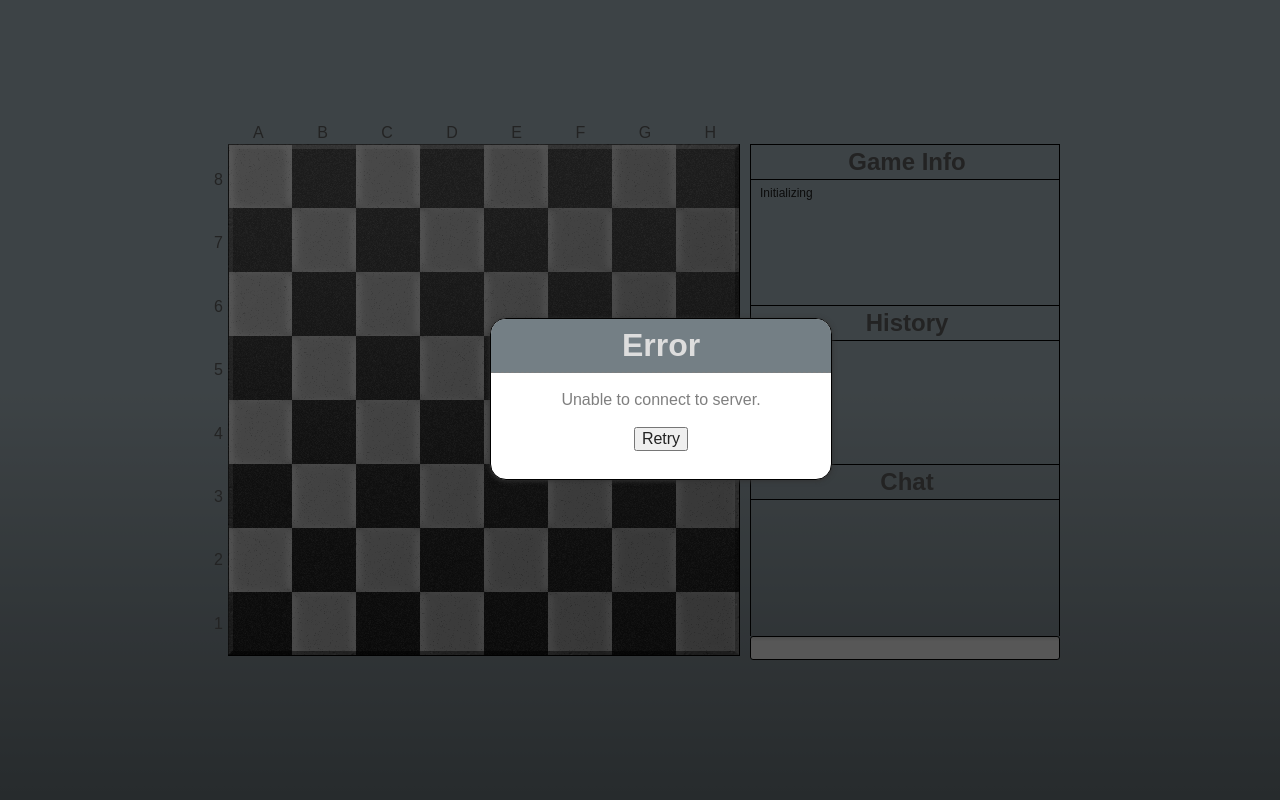
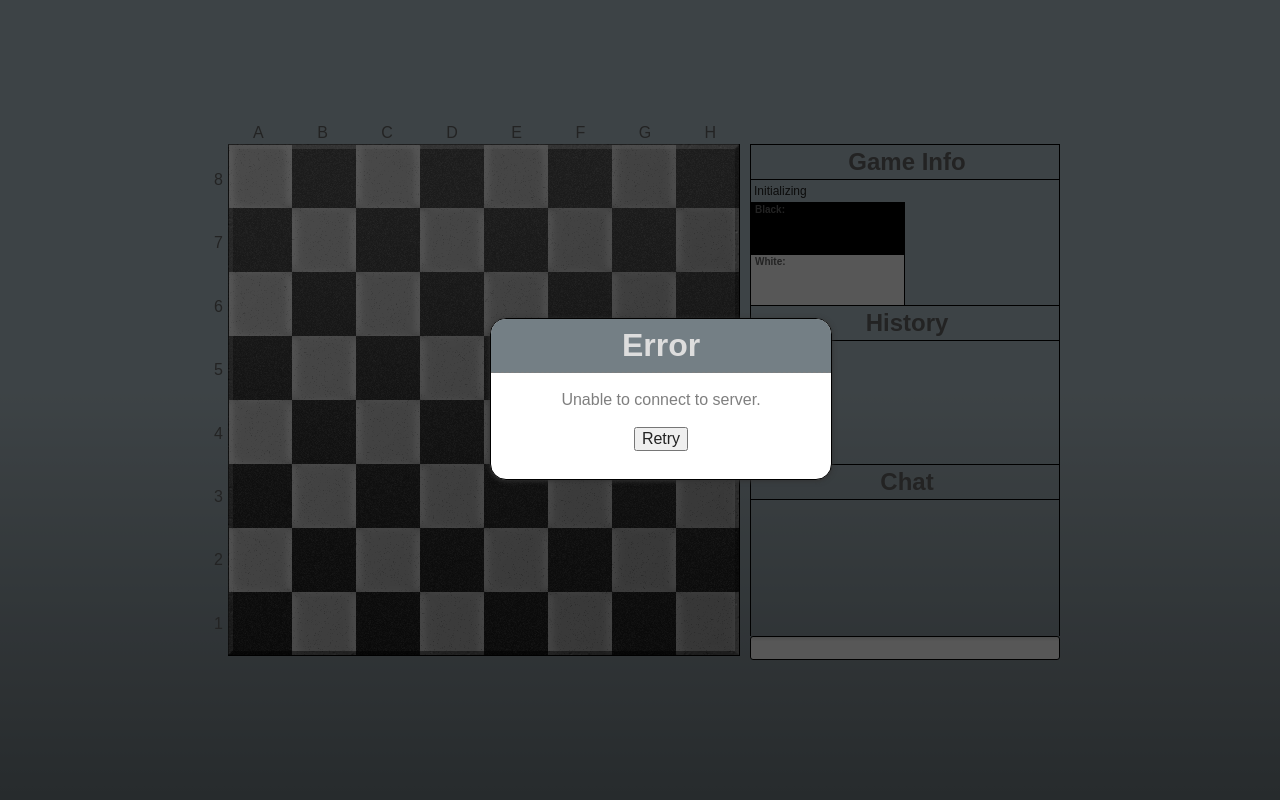
Before and after one commit to AlexanderHerlan/nodechess, a PHP site: page / in a window 1280 px wide. Run offline with PHP 8.4, Linux system fonts and the light colour scheme; some libraries are stand-ins or nearby versions.

Commit message:
Added more Game Info interface with current players and spectators listed.

```diff
--- a/css/style.css
+++ b/css/style.css
@@ -330,6 +330,9 @@ li,ul {
   top: 0px;
   left: 0px;
 }
+#chesspiece_canvas:active, #chesspiece_canvas:focus {
+    cursor: none;
+}
 
 #legend {
   z-index: 1;
@@ -374,6 +377,15 @@ li,ul {
   color: #666666;
   text-align: center;
 }
+#chesssidebar h3 {
+  padding: 0px;
+  margin: 0px;
+  color: #666666;
+  font-size: 18px;
+  border-top-style: solid;
+  border-top-width: 1px;
+  border-top-color: #000000;
+}
 
 #chessinfo {
   position: absolute;
@@ -383,17 +395,74 @@ li,ul {
   margin-top: 0px;
 }
 #chessinfo_pane {
-  width: 300px;
+  width: 308px;
   height: 126px;
   margin-left: 10px;
-  padding-left: 4px;
-  padding-right: 4px;
   border-left-style: solid;
   border-left-width: 1px;
   border-left-color: #000000;
   border-right-style: solid;
   border-right-width: 1px;
   border-right-color: #000000;
+}
+#chessinfo_pane h3 {
+  padding: 0px;
+  margin: 0px;
+}
+#spectators_list {
+  float:right;
+  width: 154px;
+  height: 104px;
+}
+#spectators_list h3 {
+  padding-left: 4px;
+  font-size: 12px;
+  border-bottom-style: solid;
+  border-bottom-width: 1px;
+  border-bottom-color: #aaa;
+}
+#spectators_list div {
+  font-size: 12px;
+  padding-left: 4px;
+  border-bottom-style: solid;
+  border-bottom-width: 1px;
+  border-bottom-color: #aaa;
+}
+#players_list {
+  float: left;
+  width: 153px;
+  border-right-style: solid;
+  border-right-width: 1px;
+  border-right-color: #000000;
+}
+#players_list h3 {
+  padding-left: 4px;
+  font-size: 10px;
+}
+
+#player_black {
+  background-color: #000;
+  color: #fff;
+  height: 52px;
+}
+#player_black h3 {
+  padding-bottom: 4px;
+}
+#player_black div {
+  text-align: center;
+  font-weight: bold;
+}
+#player_white {
+  background-color: #fff;
+  color: #000;
+  height: 52px;
+}
+#player_white  h3 {
+  padding-bottom: 4px;
+}
+#player_white div {
+  text-align: center;
+  font-weight: bold;
 }
 #chesshistory {
   position: absolute;
@@ -455,7 +524,7 @@ li,ul {
   padding: 4px;
 }
 #current_player_status {
-  padding: 5px;
+  padding: 3px;
   width: 300px;
   font-size: 12px;
 }
--- a/index.php
+++ b/index.php
@@ -80,7 +80,16 @@ $route = new routing();
 						<h2>Game Info</h2>
 						<div id="chessinfo_pane">
 							<div id="current_player_status">Initializing</div>
-							<div id="players_list"></div>
+							<div id="players_list">
+								<div id="player_black">
+									<h3>Black:</h3>
+									<div class="name_black"></div>
+								</div>
+								<div id="player_white">
+									<h3>White:</h3>
+									<div class="name_white"></div>
+								</div>
+							</div>
 							<div id="spectators_list"></div>
 						</div>
 					</div>
--- a/js/main.js
+++ b/js/main.js
@@ -66,6 +66,23 @@ function init() {
         status.text('Initializing...');
     });
 
+    socket.on('namecheck', function(data) {
+        if(!data.error) {
+            if (myName === false) {
+                myName = data.player_name;
+            }
+            $.cookie("player_name", data.player_name, { expires: 1 });
+            $('#msg_box').animate({'top':'-50%'},400,function(){
+                input.removeAttr('disabled');
+                $('#overlay').fadeOut('fast');
+                socket.emit('userconfig', {player_name: data.player_name, player_select: data.player_select});
+            });
+        } else {
+            $('#player_name_error').html('(' + data.error + ')');
+            $("input[name=player_select]").attr("checked", false);
+        }
+    });
+
     socket.on('userdrag', function (mouse) {
         chesspiece_stage.children[mouse.p].x = mouse.x - 32;
         chesspiece_stage.children[mouse.p].y = mouse.y - 32;
@@ -74,25 +91,40 @@ function init() {
 
     socket.on('clientlist', function (clientlist) {
         console.log('ClientList recieved');
-        if($('#name_white')) {
+        if($('.name_white')) {
             if(clientlist.white) {
-                 $('#name_white').html(clientlist.white);
+                 $('.name_white').html(clientlist.white);
                  $('#player_w').attr('disabled',true);
             } else {
-                 $('#name_white').text("<empty>");
+                 $('.name_white').text("<empty>");
                  $('#player_w').attr('disabled',false);
             }
         }
 
-        if($('#name_black')) {
+        if($('.name_black')) {
             if(clientlist.black) {
-                $('#name_black').html(clientlist.black);
+                $('.name_black').html(clientlist.black);
                 $('#player_b').attr('disabled',true);
             } else {
-                $('#name_black').text("<empty>");
+                $('.name_black').text("<empty>");
                 $('#player_b').attr('disabled',false);
             }
         }
+        console.log(clientlist.user_list);
+        var buddy_list = '<h3>Spectators:</h3> ';
+        if(clientlist.user_list.length != undefined) {
+            for(var i = 0; i < clientlist.user_list.length; i++) {
+                if(clientlist.user_list[i] != clientlist.white && clientlist.user_list[i] != clientlist.black) {
+                    buddy_list = buddy_list + "<div>" + clientlist.user_list[i] + "</div>";
+                }
+            }
+        }
+
+        $('#spectators_list').html(buddy_list);
+        if(clientlist.white == undefined) { clientlist.white = '&lt;empty&gt;'; }
+        if(clientlist.black == undefined) { clientlist.black = '&lt;empty&gt;'; }
+        $('.name_black').html(clientlist.black);
+        $('.name_black').html(clientlist.black);
 
         console.log("Connected to Chess server.");
     });
@@ -110,7 +142,7 @@ function init() {
                                                           + data.name + '</span>');
             input.removeAttr('disabled').focus();
         } else {
-
+            $('#player_name_error').html("(" + data.error + ")");
         }
 
         //player_start();
@@ -267,8 +299,8 @@ function init() {
         $('#msg_box_body').html('<form id="frm_player_details"> <p>Choose a name:</p>' +
                 '<input type="text" id="player_name"><div id="player_name_error"></div>' +
                 '<div id="color_select">' +
-                '<label for="player_w"><input type="radio" name="player_select" id="player_w" value="white"><span id="name_white" class="white_king player_select_piece">&lt;empty&gt;</span></label>' +
-                '<label for="player_b"><input type="radio" name="player_select" id="player_b" value="black"><span id="name_black" class="black_king player_select_piece">&lt;empty&gt;</span></label>' +
+                '<label for="player_w"><input type="radio" name="player_select" id="player_w" value="white"><span class="name_white white_king player_select_piece">&lt;empty&gt;</span></label>' +
+                '<label for="player_b"><input type="radio" name="player_select" id="player_b" value="black"><span class="name_black black_king player_select_piece">&lt;empty&gt;</span></label>' +
                 '<label for="player_s"><input type="radio" name="player_select" id="player_s" value="spectator"><span class="spectator player_select_piece">Spectator</span></label>' +
                 '</div></form>');
 
@@ -289,6 +321,7 @@ function init() {
             var player_name = $.trim($('#player_name').val());
             var player_select = $('input:radio[name=player_select]:checked').val();
 
+
             //Player Name validation
             if(player_name.length < 13 &&
                player_name.length > 2 &&
@@ -297,7 +330,8 @@ function init() {
                /^\w+$/.test(player_name) == true &&
                player_select != undefined) {     //tests that the string is only a-z
 
-
+                socket.emit('namecheck', {player_name: player_name, player_select: player_select});
+                /*
                 if (myName === false) {
                     myName = player_name;
                 }
@@ -307,6 +341,7 @@ function init() {
                     $('#overlay').fadeOut('fast');
                     socket.emit('userconfig', {player_name: player_name, player_select: player_select});
                 });
+                */
                 return false;
             } else {
                 if(player_select == undefined) {
@@ -335,7 +370,7 @@ function init() {
 
         $("input[name=player_select]").change(function () {
             $('#frm_player_details').submit();
-        })
+        });
 
 
     }
--- a/server/chess-client.js
+++ b/server/chess-client.js
@@ -4,6 +4,12 @@
 var chess_client = function () {
 	var that = this;
 	var chess_board;
+	var moveCount;
+
+	this.set_state = function (game_state) {
+
+
+	}
 
 	this.draw_board = function (stage) {
 		var chessboard = new Image();   // Create new img element
```
Also changed, not shown: server/server.js (+43 -10 lines).
